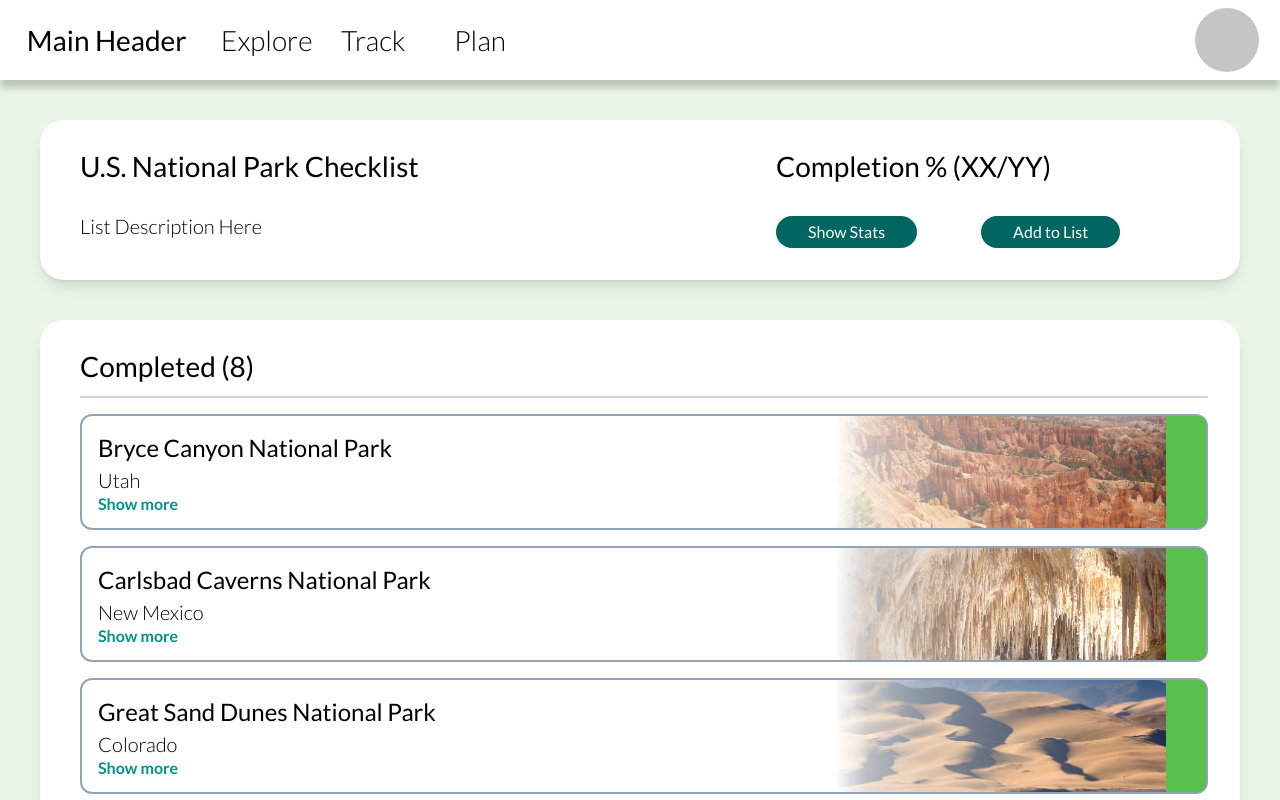
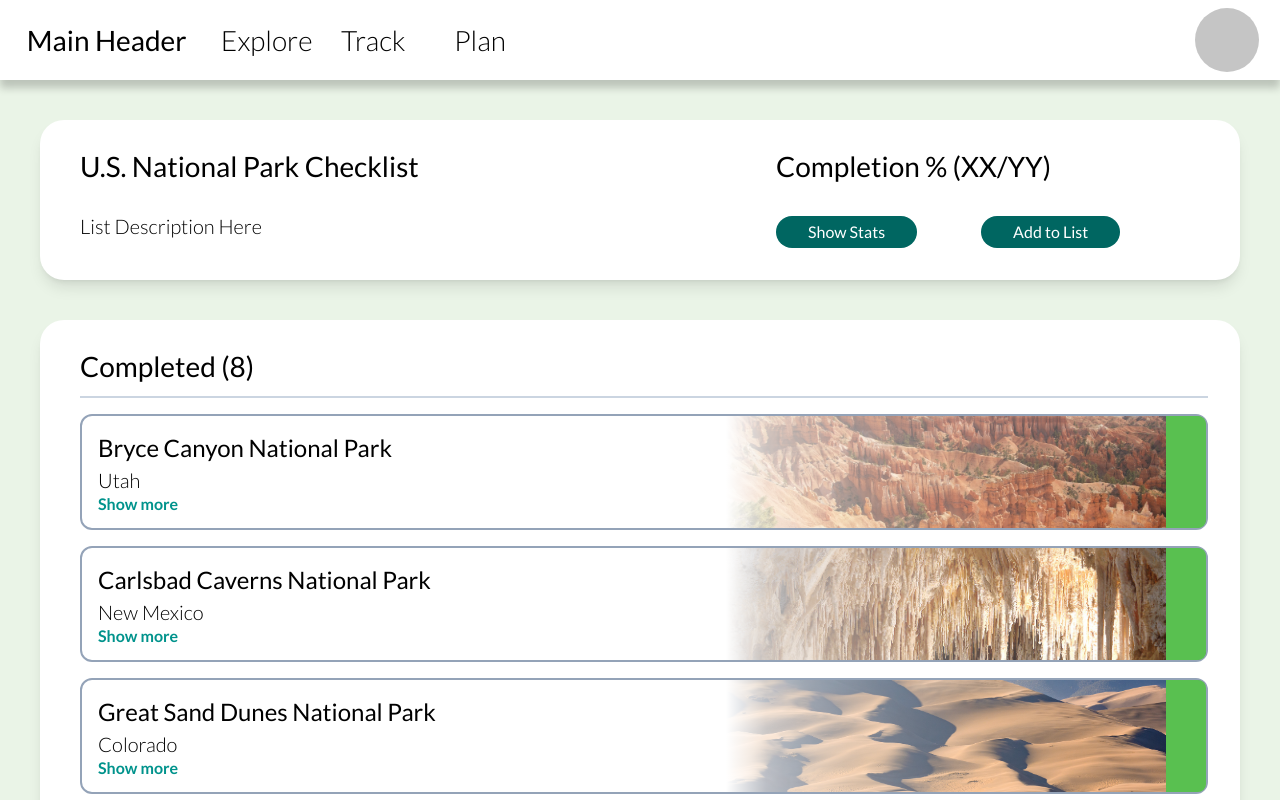
Before and after one commit to euouae682/np-checklist, a Next.js app: page /track in a window 1280 px wide. Shown: the top 800 px of the page. Built offline with nearby package versions, Linux system fonts and the light colour scheme.

Commit message:
implemented list statistics slide

```diff
--- a/src/app/(subpages)/track/ListStats.tsx
+++ b/src/app/(subpages)/track/ListStats.tsx
@@ -7,7 +7,7 @@ interface ListStatsProps {
 
 const ListStats = ({showStats}: ListStatsProps) => {
     return (
-        <div className={` bg-white shadow-lg rounded-3xl grow w-0 p-8 pl-10`}>
+        <div className={`${showStats ? 'right-10' : '-right-1/3'} bg-white shadow-lg rounded-3xl p-8 pl-10 w-1/5 absolute top-10 transition-right duration-500 ease`}>
             <h2 className="pb-4">List Statistics</h2>
             <hr className="border-slate-300 border" />
             { types.map((type) => {
--- a/src/app/(subpages)/track/ParkItem.tsx
+++ b/src/app/(subpages)/track/ParkItem.tsx
@@ -6,7 +6,7 @@ interface ParkProps {
 }
 
 const ParkItem = ({data, color}: ParkProps) => {
-    return <div className="border-slate-400 border-2 rounded-xl my-4 p-4 relative bg-no-repeat bg-right bg-[length:33%]"
+    return <div className="border-slate-400 border-2 rounded-xl my-4 p-4 relative bg-no-repeat bg-right bg-[length:30em]"
     style={{backgroundImage: `linear-gradient(to right, rgba(255, 255, 255, 1), 25%, rgba(0, 0, 0, 0)), url(/parks/${ data.image })`}}>
         <h4 className="leading-8">{ data.name }</h4>
         <h5 className="leading-8">{ data.state }</h5>
--- a/src/app/(subpages)/track/page.tsx
+++ b/src/app/(subpages)/track/page.tsx
@@ -19,12 +19,12 @@ const Track = () => {
     }
 
     return (
-        <main className="p-10 flex gap-10 bg-pastel-green relative z-0">
-            <div className={`${showStats ? 'w-3/4' : 'w-full'} flex flex-col gap-10 transition-width transition-slowest ease`}>
+        <main className="p-10 bg-pastel-green relative z-0 overflow-hidden">
+            <div className={`${showStats ? 'w-3/4' : 'w-full'} flex flex-col gap-10 transition-width duration-500 ease`}>
                 <ListHeader handleStatsClick={ toggleShowStats } handleAddClick={ toggleShowAdd } />
                 <ParkList />
             </div>
-            { showStats && <ListStats showStats={showStats} /> }
+            <ListStats showStats={showStats} />
             { showAdd && <AddPark />}
         </main>
     );
--- a/tailwind.config.ts
+++ b/tailwind.config.ts
@@ -26,7 +26,8 @@ const config: Config = {
         'dark': '0px 8px 8px rgba(0, 0, 0, 0.20)',
       },
       transitionProperty: {
-        'width': 'width'
+        'width': 'width',
+        'right': 'right',
     },
     },
   },
```
